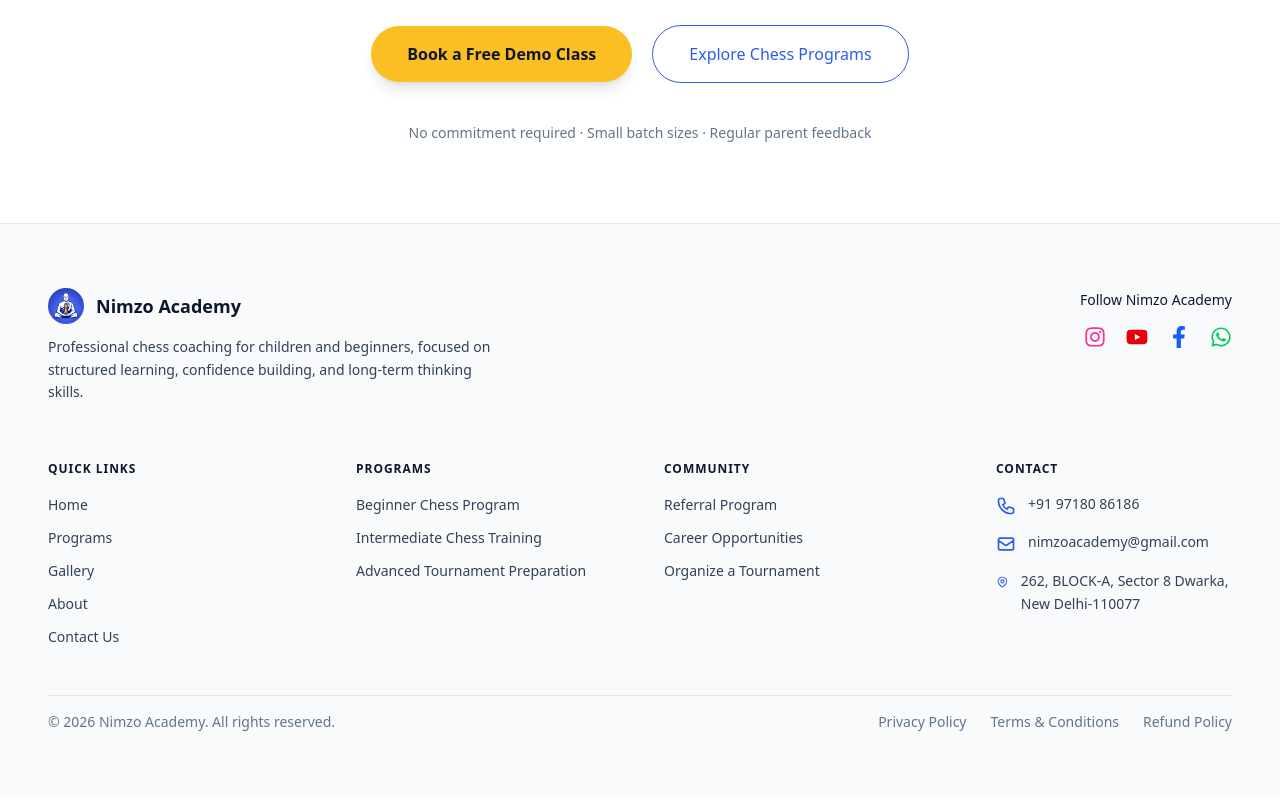
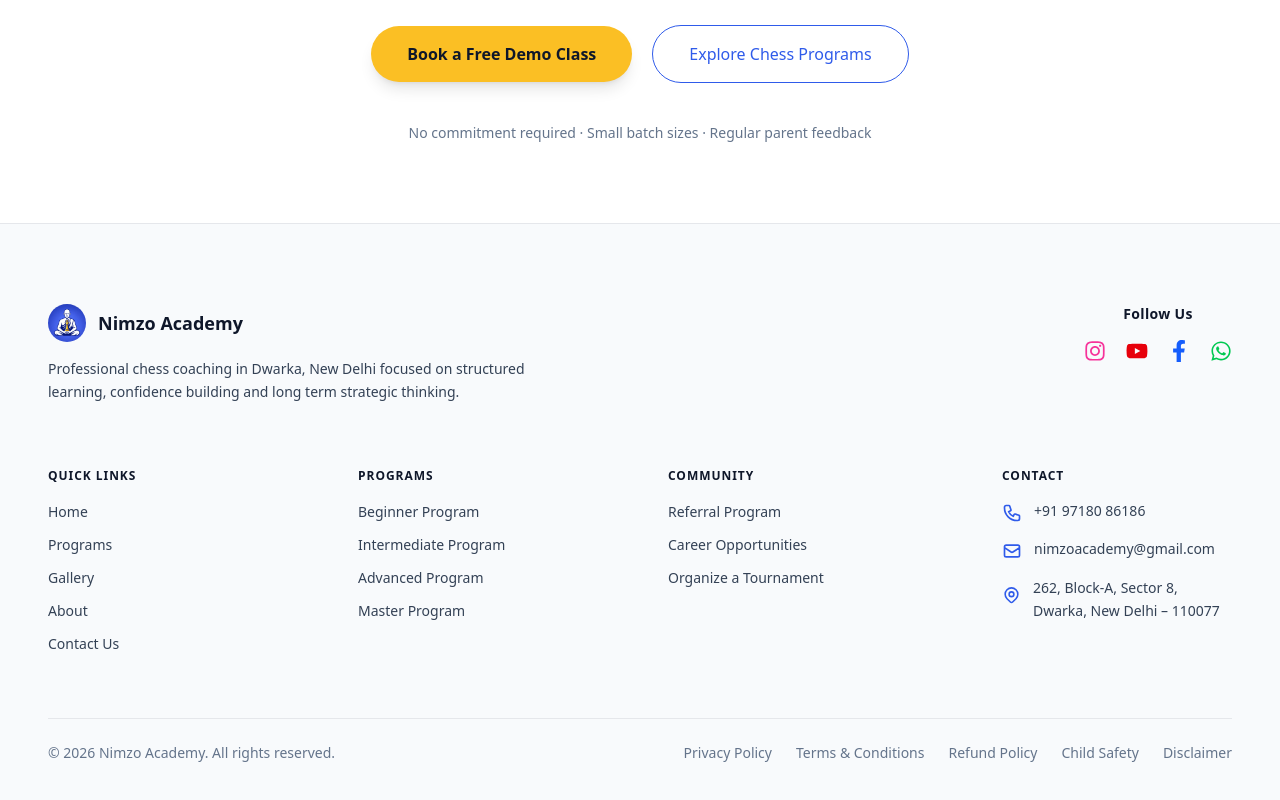
Before and after one commit to vivekmehto/nimzo-academy, a Next.js app: page / in a window 1280 px wide. Shown: the part 8551-9351 px from the top of the page. Built offline with nearby package versions, Linux system fonts and the light colour scheme.

Commit message:
Fix: Footer Links

```diff
--- a/app/layout.tsx
+++ b/app/layout.tsx
@@ -6,13 +6,49 @@ import { DemoModalProvider } from "@/context/DemoModalContext";
 import GlobalDemoModal from "@/components/forms/GlobalDemoModal";
 
 export const metadata = {
-  title: "Nimzo Academy | Chess Training for All Levels",
+  title:
+    "Nimzo Academy | Chess Classes in Dwarka, Delhi & Online Coaching",
   description:
-    "Nimzo Academy offers structured, premium chess coaching for beginners and intermediate players.",
+    "Nimzo Academy offers structured online and offline chess classes in Dwarka, New Delhi. Professional chess coaching for kids, beginners, and tournament players.",
+  keywords: [
+    "chess classes in Dwarka",
+    "chess academy in Delhi",
+    "online chess coaching India",
+    "chess classes for kids",
+    "chess training in Dwarka",
+  ],
   icons: {
     icon: "/favicon.ico",
   },
-  };
+
+  openGraph: {
+    title:
+      "Nimzo Academy | Chess Classes in Dwarka, Delhi & Online Coaching",
+    description:
+      "Structured chess coaching in Dwarka, New Delhi. Join Nimzo Academy for beginner to advanced chess training.",
+    url: "https://nimzoacademy.com",
+    siteName: "Nimzo Academy",
+    images: [
+      {
+        url: "https://nimzoacademy.com/logo.png",
+        width: 800,
+        height: 600,
+      },
+    ],
+    locale: "en_IN",
+    type: "website",
+  },
+
+  twitter: {
+    card: "summary_large_image",
+    title:
+      "Nimzo Academy | Chess Classes in Dwarka, Delhi & Online Coaching",
+    description:
+      "Professional online and offline chess coaching in Dwarka, New Delhi.",
+    images: ["https://nimzoacademy.com/logo.png"],
+  },
+};
+
 
 export default function RootLayout({
   children,
@@ -21,6 +57,52 @@ export default function RootLayout({
 }) {
   return (
     <html lang="en" data-scroll-behavior="smooth">
+      <head>
+        <script
+          type="application/ld+json"
+          dangerouslySetInnerHTML={{
+            __html: JSON.stringify({
+              "@context": "https://schema.org",
+              "@type": ["EducationalOrganization", "LocalBusiness"],
+              name: "Nimzo Academy",
+              url: "https://nimzoacademy.com",
+              logo: "https://nimzoacademy.com/logo.png",
+              image: "https://nimzoacademy.com/logo.png",
+              description:
+                "Professional chess coaching academy offering online and offline chess classes in Dwarka, New Delhi and internationally.",
+              address: {
+                "@type": "PostalAddress",
+                streetAddress: "262, Block-A, Sector 8 Dwarka",
+                addressLocality: "New Delhi",
+                addressRegion: "Delhi",
+                postalCode: "110077",
+                addressCountry: "IN",
+              },
+              geo: {
+                "@type": "GeoCoordinates",
+                latitude: "28.5921",
+                longitude: "77.0460",
+              },
+              contactPoint: {
+                "@type": "ContactPoint",
+                telephone: "+91-9718086186",
+                contactType: "customer support",
+                areaServed: "IN",
+                availableLanguage: ["English", "Hindi"],
+              },
+              sameAs: [
+                "https://www.instagram.com/nimzoacademy/",
+                "https://www.youtube.com/channel/UCGlVYL3475ysX-Tm2TJjVOw",
+                "https://www.facebook.com/people/Nimzo-Academy/61583463975965/",
+              ],
+              areaServed: {
+                "@type": "Place",
+                name: "Dwarka, New Delhi",
+              },
+            }),
+          }}
+        />
+      </head>
 
       <body
         suppressHydrationWarning
--- a/components/layout/Footer.jsx
+++ b/components/layout/Footer.jsx
@@ -17,80 +17,73 @@ export default function Footer() {
 
   return (
     <footer className="bg-light-100 border-t border-border-300">
-      <div className="max-w-7xl mx-auto px-5 sm:px-6 lg:px-12 py-16">
+      <div className="max-w-7xl mx-auto px-6 sm:px-8 lg:px-12 py-20">
         {/* =====================
            TOP BRAND + SOCIAL
         ===================== */}
-        <div
-          className="
-            flex flex-col
-            gap-10
-            mb-14
-            lg:flex-row
-            lg:justify-between
-            lg:items-start
-          "
-        >
+        <div className="flex flex-col gap-12 mb-16 lg:flex-row lg:justify-between lg:items-start">
           {/* LEFT — Brand */}
           <div className="max-w-lg">
-            <div className="flex items-center gap-3 mb-3">
-               <Link
-              href="/"
-              className="flex items-center gap-2 sm:gap-3 shrink-0"
-            >
+            <Link href="/" className="flex items-center gap-3 mb-4 group">
               <Image
                 src="/logo.png"
                 alt="Nimzo Academy logo"
-                width={36}
-                height={36}
+                width={38}
+                height={38}
                 className="rounded-full"
               />
-              <span className="text-lg font-semibold text-heading-900">
+              <span className="text-lg font-semibold text-heading-900 group-hover:text-primary-600 transition">
                 Nimzo Academy
               </span>
-              </Link>
-            </div>
+            </Link>
 
-            <p className="max-w-md text-sm text-body-700 leading-relaxed">
-              Professional chess coaching for children and beginners, focused on
-              structured learning, confidence building, and long-term thinking
-              skills.
+            <p className="text-sm text-body-700 leading-relaxed">
+              Professional chess coaching in Dwarka, New Delhi focused on
+              structured learning, confidence building and long term strategic
+              thinking.
             </p>
           </div>
 
           {/* RIGHT — Social */}
-          <div className="lg:text-right lg:pt-0.5">
-            <p className="text-sm font-medium text-heading-900 mb-4">
-              Follow Nimzo Academy
+          <div className="lg:text-right">
+            <p className="text-sm text-center font-semibold text-heading-900 mb-4 tracking-wide">
+              Follow Us
             </p>
 
             <div className="flex gap-5 lg:justify-end">
               <Link
                 target="_blank"
+                rel="noopener noreferrer"
                 href="https://www.instagram.com/nimzoacademy/"
                 aria-label="Instagram"
+                className="hover:scale-105 transition-transform"
               >
                 <FaInstagram className="social-icon text-pink-500" />
               </Link>
               <Link
                 target="_blank"
+                rel="noopener noreferrer"
                 href="https://www.youtube.com/channel/UCGlVYL3475ysX-Tm2TJjVOw"
                 aria-label="YouTube"
+                className="hover:scale-105 transition-transform"
               >
                 <FaYoutube className="social-icon text-red-600" />
               </Link>
               <Link
                 target="_blank"
+                rel="noopener noreferrer"
                 href="https://www.facebook.com/people/Nimzo-Academy/61583463975965/"
                 aria-label="Facebook"
+                className="hover:scale-105 transition-transform"
               >
                 <FaFacebookF className="social-icon text-blue-600" />
               </Link>
               <Link
-                href={`https://wa.me/919718086186`}
+                href="https://wa.me/919718086186"
                 target="_blank"
-                rel="noopener noreferrer nofollow"
+                rel="noopener noreferrer"
                 aria-label="Chat with us on WhatsApp"
+                className="hover:scale-105 transition-transform"
               >
                 <FaWhatsapp className="social-icon text-green-500" />
               </Link>
@@ -101,25 +94,47 @@ export default function Footer() {
         {/* =====================
            MAIN GRID
         ===================== */}
-        <div className="grid gap-12 md:grid-cols-2 lg:grid-cols-4">
+        <div className="grid gap-14 md:grid-cols-2 lg:grid-cols-4">
           {/* Quick Links */}
           <div>
             <h4 className="footer-title">Quick Links</h4>
             <ul className="footer-list">
               <li>
-                <Link href="/">Home</Link>
+                <Link href="/" className="hover:text-primary-600 transition">
+                  Home
+                </Link>
               </li>
               <li>
-                <Link href="/programs">Programs</Link>
+                <Link
+                  href="/programs"
+                  className="hover:text-primary-600 transition"
+                >
+                  Programs
+                </Link>
               </li>
               <li>
-                <Link href="/gallery">Gallery</Link>
+                <Link
+                  href="/gallery"
+                  className="hover:text-primary-600 transition"
+                >
+                  Gallery
+                </Link>
               </li>
               <li>
-                <Link href="/about">About</Link>
+                <Link
+                  href="/about"
+                  className="hover:text-primary-600 transition"
+                >
+                  About
+                </Link>
               </li>
               <li>
-                <Link href="/contact">Contact Us</Link>
+                <Link
+                  href="/contact"
+                  className="hover:text-primary-600 transition"
+                >
+                  Contact Us
+                </Link>
               </li>
             </ul>
           </div>
@@ -128,19 +143,54 @@ export default function Footer() {
           <div className="hidden md:block">
             <h4 className="footer-title">Programs</h4>
             <ul className="footer-list">
-              <li>Beginner Chess Program</li>
-              <li>Intermediate Chess Training</li>
-              <li>Advanced Tournament Preparation</li>
+              <li>
+                <Link
+                  href={{
+                    pathname: "/programs",
+                    query: { section: "beginner" },
+                  }}
+                  className="hover:text-primary-600 transition"
+                >
+                  Beginner Program
+                </Link>
+              </li>
+
+              <li>
+                <Link
+                  href={{
+                    pathname: "/programs",
+                    query: { section: "intermediate" },
+                  }}
+                  className="hover:text-primary-600 transition"
+                >
+                  Intermediate Program
+                </Link>
+              </li>
+
+              <li>
+                <Link
+                  href={{
+                    pathname: "/programs",
+                    query: { section: "advanced" },
+                  }}
+                  className="hover:text-primary-600 transition"
+                >
+                  Advanced Program
+                </Link>
+              </li>
+
+              <li>
+                <Link
+                  href={{
+                    pathname: "/programs",
+                    query: { section: "master" },
+                  }}
+                  className="hover:text-primary-600 transition"
+                >
+                  Master Program
+                </Link>
+              </li>
             </ul>
-
-            {/* <div className="mt-5 pt-5 border-t border-border-300">
-              <h5 className="footer-subtitle">Class Formats</h5>
-              <ul className="footer-list mt-3">
-                <li>Online Chess Classes</li>
-                <li>Offline Chess Classes</li>
-                <li>Hybrid Chess Program</li>
-              </ul>
-            </div> */}
           </div>
 
           {/* Community */}
@@ -148,13 +198,28 @@ export default function Footer() {
             <h4 className="footer-title">Community</h4>
             <ul className="footer-list">
               <li>
-                <Link href="/referral">Referral Program</Link>
+                <Link
+                  href="/referral"
+                  className="hover:text-primary-600 transition"
+                >
+                  Referral Program
+                </Link>
               </li>
               <li>
-                <Link href="/careers">Career Opportunities</Link>
+                <Link
+                  href="/careers"
+                  className="hover:text-primary-600 transition"
+                >
+                  Career Opportunities
+                </Link>
               </li>
               <li>
-                <Link href="/tournaments">Organize a Tournament</Link>
+                <Link
+                  href="/tournaments"
+                  className="hover:text-primary-600 transition"
+                >
+                  Organize a Tournament
+                </Link>
               </li>
             </ul>
           </div>
@@ -168,7 +233,7 @@ export default function Footer() {
                 <HiOutlinePhone className="mt-0.5 h-5 w-5 text-primary-600" />
                 <Link
                   href="tel:+919718086186"
-                  className="hover:text-primary-600"
+                  className="hover:text-primary-600 transition"
                 >
                   +91 97180 86186
                 </Link>
@@ -178,21 +243,21 @@ export default function Footer() {
                 <HiOutlineMail className="mt-0.5 h-5 w-5 text-primary-600" />
                 <Link
                   href="mailto:nimzoacademy@gmail.com"
-                  className="hover:text-primary-600"
+                  className="hover:text-primary-600 transition"
                 >
                   nimzoacademy@gmail.com
                 </Link>
               </li>
 
               <li className="flex items-start gap-3">
-                <HiOutlineLocationMarker className="mt-0.5 h-5 w-5 text-primary-600" />
+                <HiOutlineLocationMarker className="mt-0.5 h-8 w-8 text-primary-600" />
                 <Link
-                  href="https://maps.google.com?q=Dwarka,+New+Delhi,+India"
+                  href="https://maps.google.com?q=262+Block+A+Sector+8+Dwarka+New+Delhi"
                   target="_blank"
                   rel="noopener noreferrer"
-                  className="hover:text-primary-600 leading-relaxed"
+                  className="hover:text-primary-600 transition leading-relaxed"
                 >
-                  262, BLOCK-A, Sector 8 Dwarka, New Delhi-110077
+                  262, Block-A, Sector 8, Dwarka, New Delhi – 110077
                 </Link>
               </li>
             </ul>
@@ -202,13 +267,40 @@ export default function Footer() {
         {/* =====================
            BOTTOM BAR
         ===================== */}
-        <div className="mt-12 pt-4 border-t border-border-300 flex flex-col sm:flex-row gap-4 sm:justify-between text-sm text-muted-500">
+        <div className="mt-16 pt-6 border-t border-border-300 flex flex-col sm:flex-row gap-4 sm:justify-between text-sm text-muted-500">
           <p>© {year} Nimzo Academy. All rights reserved.</p>
 
-          <div className="flex gap-6">
-            <Link href="/privacy-policy">Privacy Policy</Link>
-            <Link href="/terms">Terms & Conditions</Link>
-            <Link href="/refund-policy">Refund Policy</Link>
+          <div className="flex flex-wrap gap-6">
+            <Link
+              href="/privacy-policy"
+              className="hover:text-primary-600 transition"
+            >
+              Privacy Policy
+            </Link>
+            <Link
+              href="/terms-and-conditions"
+              className="hover:text-primary-600 transition"
+            >
+              Terms & Conditions
+            </Link>
+            <Link
+              href="/refund-policy"
+              className="hover:text-primary-600 transition"
+            >
+              Refund Policy
+            </Link>
+            <Link
+              href="/child-safety-policy"
+              className="hover:text-primary-600 transition"
+            >
+              Child Safety
+            </Link>
+            <Link
+              href="/disclaimer"
+              className="hover:text-primary-600 transition"
+            >
+              Disclaimer
+            </Link>
           </div>
         </div>
       </div>
```
